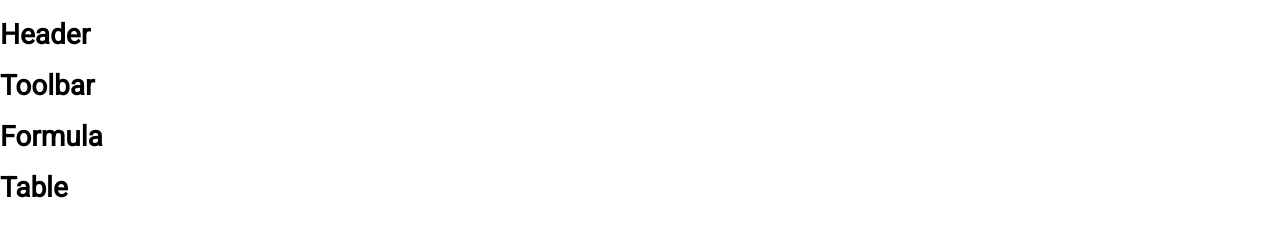
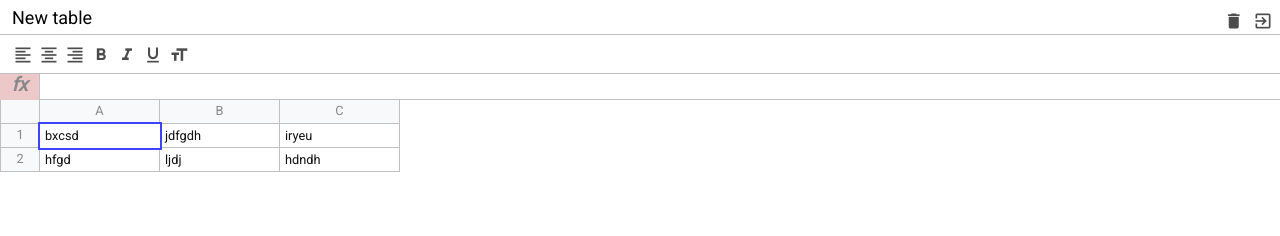
Before and after one commit to Maxdeoro/Excel-JS-App, a website built with webpack: page src/index.html in a window 1280 px wide. Built offline with nearby package versions, Linux system fonts and the light colour scheme.

Commit message:
fix eslint error,html layout added to js components

```diff
--- a/package.json
+++ b/package.json
@@ -26,6 +26,7 @@
   "browserslist": "> 0.25%, not dead",
   "devDependencies": {
     "@babel/core": "^7.23.6",
+    "@babel/plugin-transform-class-properties": "^7.23.3",
     "@babel/preset-env": "^7.23.6",
     "babel-eslint": "^10.1.0",
     "babel-loader": "^9.1.3",
@@ -36,6 +37,7 @@
     "eslint": "^7.32.0",
     "eslint-config-google": "^0.14.0",
     "eslint-loader": "^4.0.2",
+    "eslint-webpack-plugin": "^4.0.1",
     "html-webpack-plugin": "^5.6.0",
     "mini-css-extract-plugin": "^2.7.6",
     "sass": "^1.69.5",
@@ -45,6 +47,7 @@
     "webpack-dev-server": "^4.15.1"
   },
   "dependencies": {
+    "@babel/polyfill": "^7.12.1",
     "normalize.css": "^8.0.1"
   }
 }
--- a/src/components/excel/Excel.js
+++ b/src/components/excel/Excel.js
@@ -1,3 +1,5 @@
+import { $ } from '../../core/dom';
+
 export class Excel {
     constructor(selector, options) {
         this.$el = document.querySelector(selector);
@@ -5,12 +7,19 @@ export class Excel {
     }
 
     getRoot() {
-        const $root = document.createElement('div');
+        const $root = $.create('div', 'excel');
+        // const $root = document.createElement('div');
+        // $root.classList.add('excel');
 
         this.components.forEach((Component) => {
-            const component = new Component();
+            const $el = $.create('div', Component.className);
+            // const $el = document.createElement('div');
+            // $el.classList.add(Component.className);
+            const component = new Component($el);
+            $el.innerHTML = component.toHTML();
+            $root.append($el);
             // console.log(component.toHTML());
-            $root.insertAdjacentHTML('beforeend', component.toHTML());
+            // $root.insertAdjacentHTML('beforeend', component.toHTML());
         });
         // $root.textContent = 'TEST';
         // $root.style.fontSize = '5rem';
--- a/src/components/formula/Formula.js
+++ b/src/components/formula/Formula.js
@@ -1,7 +1,11 @@
 import { ExcelComponent } from '../../core/ExcelComponent';
 
 export class Formula extends ExcelComponent {
+    static className = 'excel__formula';
     toHTML() {
-        return '<h1>Formula</h1>';
+        return `
+        <div class="formula-info">fx</div>
+        <div class="formula-input" contenteditable spellcheck="false"></div>
+        `;
     }
 };
--- a/src/components/header/Header.js
+++ b/src/components/header/Header.js
@@ -1,7 +1,18 @@
 import { ExcelComponent } from '../../core/ExcelComponent';
 
 export class Header extends ExcelComponent {
+    static className = 'excel__header';
     toHTML() {
-        return '<h1>Header</h1>';
+        return `
+            <input type="text" class="input" value="New table"/>
+            <div>
+                <div class="button">
+                    <span class="material-icons">delete</span>
+                </div>
+                <div class="button">
+                    <span class="material-icons">exit_to_app</span>
+                </div>
+            </div>
+            `;
     }
 };
--- a/src/components/table/Table.js
+++ b/src/components/table/Table.js
@@ -1,7 +1,33 @@
 import { ExcelComponent } from '../../core/ExcelComponent';
 
 export class Table extends ExcelComponent {
+    static className = 'excel__table';
     toHTML() {
-        return '<h1>Table</h1>';
+        return `
+        <div class="row">
+            <div class="row-info"></div>
+            <div class="row-data">
+                <div class="column">A</div>
+                <div class="column">B</div>
+                <div class="column">C</div>
+            </div>
+        </div>
+        <div class="row">
+            <div class="row-info">1</div>
+            <div class="row-data">
+                <div class="cell selected" contenteditable="true">bxcsd</div>
+                <div class="cell" contenteditable="true">jdfgdh</div>
+                <div class="cell" contenteditable>iryeu</div>
+            </div>
+        </div>
+        <div class="row">
+            <div class="row-info">2</div>
+            <div class="row-data">
+                <div class="cell" contenteditable>hfgd</div>
+                <div class="cell" contenteditable>ljdj</div>
+                <div class="cell" contenteditable>hdndh</div>
+            </div>
+        </div>
+        `;
     }
 };
--- a/src/components/toolbar/Toolbar.js
+++ b/src/components/toolbar/Toolbar.js
@@ -1,7 +1,30 @@
 import { ExcelComponent } from '../../core/ExcelComponent';
 
 export class Toolbar extends ExcelComponent {
+    static className = 'excel__toolbar';
     toHTML() {
-        return '<h1>Toolbar</h1>';
+        return `
+        <div class="button">
+            <span class="material-icons">format_align_left</span>
+        </div>
+        <div class="button">
+            <span class="material-icons">format_align_center</span>
+        </div>
+        <div class="button">
+            <span class="material-icons">format_align_right</span>
+        </div>
+        <div class="button">
+            <span class="material-icons">format_bold</span>
+        </div>
+        <div class="button">
+            <span class="material-icons">format_italic</span>
+        </div>
+        <div class="button">
+            <span class="material-icons">format_underlined</span>
+        </div>
+        <div class="button">
+            <span class="material-icons">format_size</span>
+        </div>
+        `;
     }
 };
--- a/src/core/DomListener.js
+++ b/src/core/DomListener.js
@@ -1 +1,8 @@
-export class DomListener {}
+export class DomListener {
+    constructor($root) {
+        if (!$root) {
+            throw new Error('No $root provided for DomListener');
+        }
+        this.$root = $root;
+    }
+}
--- /dev/null
+++ b/src/core/dom.js
@@ -0,0 +1,15 @@
+class Dom {
+    constructor() {};
+}
+
+export function $() {
+    return new Dom();
+};
+
+$.create = (tagName, classes='') => {
+    const elem = document.createElement(tagName);
+    if (classes) {
+        elem.classList.add(classes);
+    }
+    return elem;
+};
--- a/webpack.config.js
+++ b/webpack.config.js
@@ -25,6 +25,7 @@ const jsLoaders = () => {
         presets: [
           ['@babel/preset-env', { targets: 'defaults' }],
         ],
+        plugins: ['@babel/plugin-transform-class-properties']
       },
     },
   ];
```
Also changed, not shown: src/assets/excel.html (+2 -2 lines), 2 other files.
